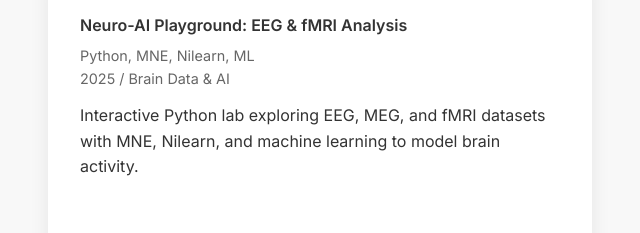
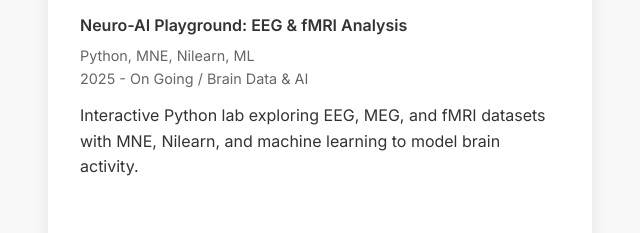
Before and after one commit to yibeisita/yibeisita.github.io, a plain HTML site: page projects.html in a window 1280 px wide. Shown: the part 276-509 px from the top of the page, 624-1264 px from the left. Drawn offline with Linux system fonts and the light colour scheme; a web font is replaced by a local one.

Commit message:
fix: small change

```diff
--- a/projects.html
+++ b/projects.html
@@ -35,7 +35,7 @@
           <p class="subtitle">Neuro-AI Playground: EEG & fMRI Analysis</p>
           <div class="work-meta">
             <span>Python, MNE, Nilearn, ML</span>
-            <span>2025 / Brain Data & AI</span>
+            <span>2025 - On Going / Brain Data & AI</span>
           </div>
           <p>Interactive Python lab exploring EEG, MEG, and fMRI datasets with MNE, Nilearn, and machine learning to model brain activity.</p>
           <a href="https://github.com/yibeisita/neuro-ai-playground" class="link" target="_blank">View the project →</a>
```
